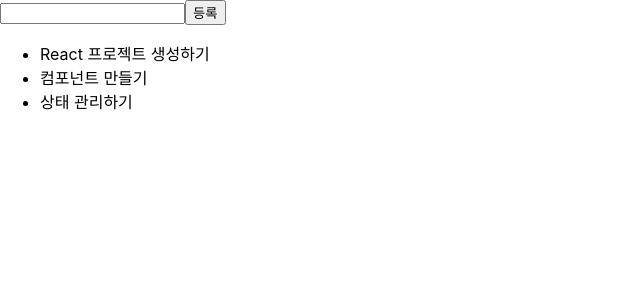
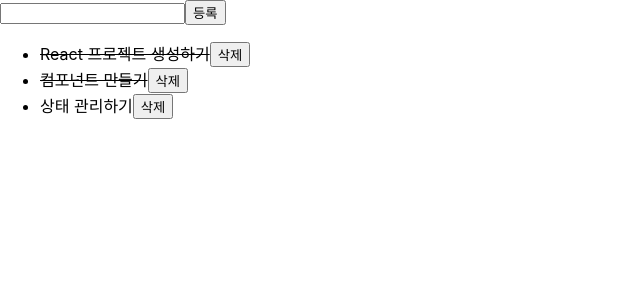
Before and after one commit to skakfk0206/20230308_front-end, a React (Create React App) app in the folder learn-react/: page / in a window 1280 px wide. Shown: the top 300 px of the page, without its empty margins (0-640 px from the left). Built offline with nearby package versions, Linux system fonts and the light colour scheme.

Commit message:
투두리스트 추가, 삭제

```diff
--- a/learn-react/src/Components/TodoList.jsx
+++ b/learn-react/src/Components/TodoList.jsx
@@ -1,20 +1,51 @@
+import { useState } from "react";
+
 // src/components/TodoList.jsx
-const todos = [
+
+const initialState = [
   { id: 1, text: "React 프로젝트 생성하기", done: true },
   { id: 2, text: "컴포넌트 만들기", done: true },
   { id: 3, text: "상태 관리하기", done: false },
 ];
 
+let nextId = 4;
+
 export default function TodoList() {
+  const [todos, setTodos] = useState(initialState);
+
+  const [input, setInput] = useState("");
+
+  const handleSubmit = (e) => {
+    e.preventDefault();
+    setTodos([...todos, { id: nextId++, text: input, done: false }]);
+  };
+
+  const handleInput = (e) => {
+    setInput(e.target.value);
+  };
+
+  const handleRemove = (id) => {
+    // filter를 통한 삭제 기능 구현
+    //  => filter는 새로운 배열을 반환한다. 업데이트에 써도 된다.
+    //  => "정말 삭제하시겠습니까?" => 확인 누르면 삭제
+    if (window.confirm("정말 삭제하시겠습니까?"))
+      setTodos(todos.filter((todo) => todo.id !== id));
+  };
+
+  const itemList = todos.map((todo) => (
+    <li key={todo.id} style={{ textDecoration: todo.done && "line-through" }}>
+      {todo.text}
+      <button onClick={() => handleRemove(todo.id)}>삭제</button>
+    </li>
+  ));
+
   return (
     <div>
-      <input type="text" />
-      <button>등록</button>
-      <ul>
-        <li>React 프로젝트 생성하기</li>
-        <li>컴포넌트 만들기</li>
-        <li>상태 관리하기</li>
-      </ul>
+      <form onSubmit={handleSubmit}>
+        <input type="text" onChange={handleInput} />
+        <button>등록</button>
+      </form>
+      <ul>{itemList}</ul>
     </div>
   );
 }
```
